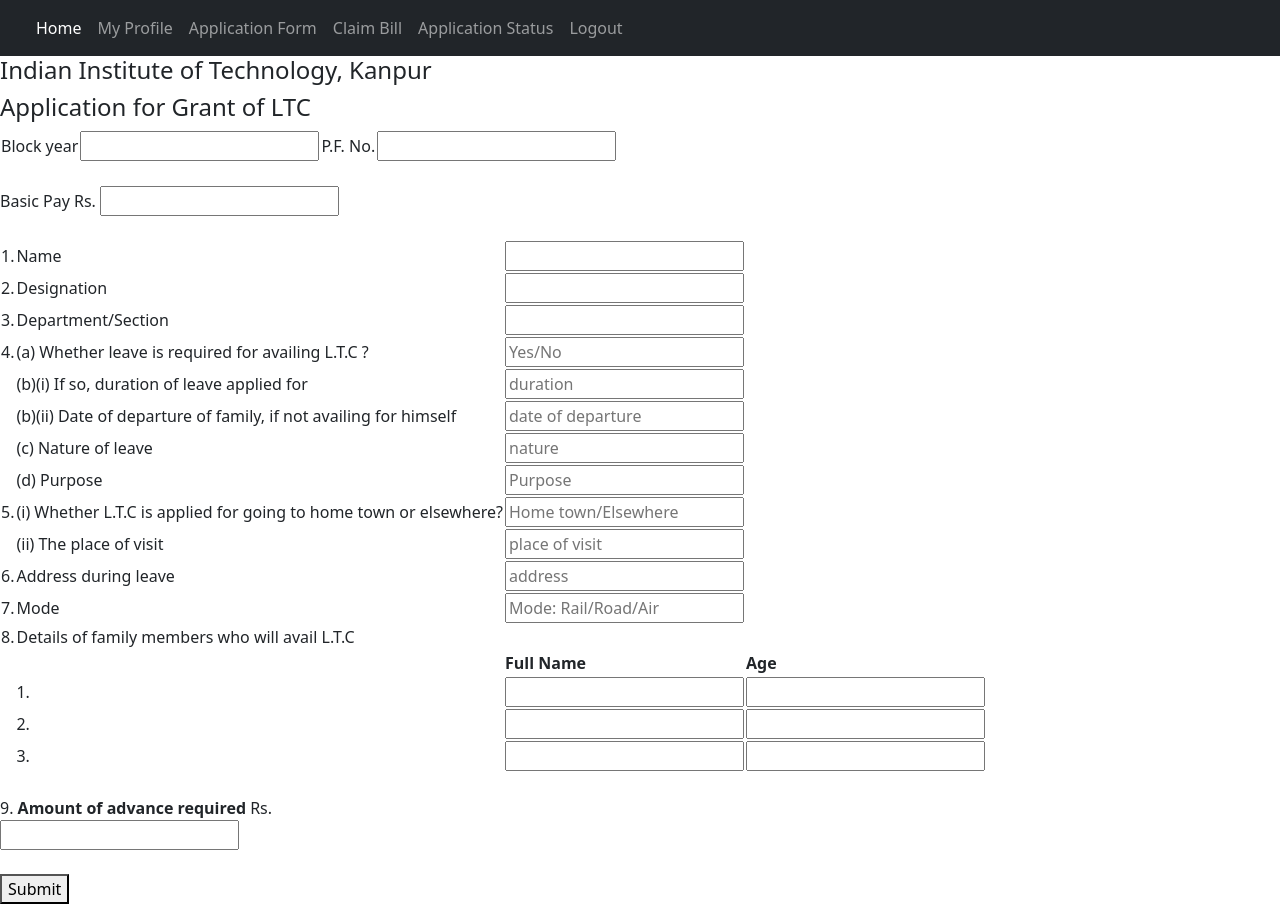
After one commit to mohitg20/TA-Reimbursement-Project, a Django app: page /application_form in a window 1280 px wide. The commit adds this page. Run offline with Django 4.2, Linux system fonts and the light colour scheme; some libraries are stand-ins or nearby versions.

Commit message:
added application form

```diff
--- a/TA_reimbursementProject/home/urls.py
+++ b/TA_reimbursementProject/home/urls.py
@@ -10,6 +10,8 @@ urlpatterns = [
     path('user_profile',views.user_profile, name="user_profile" ),
     path('form',views.form, name="form" ),
     path('home',views.home, name="home" ),
+    path('application_status',views.status, name="application_status" ),
+    path('application_form',views.application, name="application_form" ),
     # add forget password
 
 ]
--- a/TA_reimbursementProject/home/views.py
+++ b/TA_reimbursementProject/home/views.py
@@ -51,7 +51,11 @@ def home(request):
     }
     return render(request,'home.html',context)
 
-
+def status(request):
+    context={
+        'user':request.user
+    }
+    return render(request,'status.html',context)
 
 def form(request):
     if request.method =="POST":
@@ -147,3 +151,32 @@ def user_profile(request):
         user=User_profile(name=name, email=email, rollno=rollno, designation=designation,department=department,bankname=bankname,ACtype=ACtype,AC=AC,IFSC=IFSC,aadhar=aadhar,mobile=mobile)
         user.save()
     return render(request,'user_profile.html',context={'user':request.user})
+
+
+def application(request):
+    if request.method =="POST":
+        block_yr=request.POST.get('block_yr')
+        joining=request.POST.get('joining')
+        basic_pay=request.POST.get('basic_pay')
+        Name=request.POST.get('Name')
+        Designation=request.POST.get('Designation')
+        section=request.POST.get('section')
+        avail=request.POST.get('avail')
+        duration=request.POST.get('duration')
+        departure=request.POST.get('departure')
+        nature=request.POST.get('nature')
+        Purpose=request.POST.get('Purpose')
+        place=request.POST.get('place')
+        place1=request.POST.get('place1')
+        address=request.POST.get('address')
+        mode=request.POST.get('mode')
+        Name1=request.POST.get('Name1')
+        Age1=request.POST.get('Age1')
+        Name2=request.POST.get('Name2')
+        Age2=request.POST.get('Age2')
+        Name3=request.POST.get('Name3')
+        Age3=request.POST.get('Age3')
+        advance=request.POST.get('advance')
+        application=Application(block_yr=block_yr,joining=joining,basic_pay=basic_pay,Name=Name,Designation=Designation,section=section,avail=avail,duration=duration,departure=departure,nature=nature,Purpose=Purpose,place=place,place1=place1,address=address,mode=mode,Name1=Name1,Age1=Age1,Name2=Name2,Age2=Age2,Name3=Name3,Age3=Age3,advance=advance)
+        application.save()
+    return render(request,'application.html')
--- /dev/null
+++ b/TA_reimbursementProject/templates/application.html
@@ -0,0 +1,291 @@
+{% extends 'base.html' %}
+
+{% block body %}
+<h4>Indian Institute of Technology, Kanpur</h4>
+<h4>
+    Application for Grant of LTC
+</h4>
+
+<form method="POST" action="/application" >
+    {% csrf_token %}
+
+<table>
+    <tr>
+        <td>
+            Block year
+        </td>
+        <td>
+            <div class="form-group">
+                <input type="number" id="block_yr" name="block_yr">
+            </div>
+        </td>
+        <td>
+            P.F. No.
+        </td>
+        <td>
+            <div class="form-group">
+                <input type="number" id="joining" name="joining">
+            </div>
+        </td>
+    </tr>
+</table>
+<br>
+<div class="form-group">
+    <label for="Basic Pay Rs.">Basic Pay Rs.</label>
+    <input type="number" id="basic_pay" name="basic_pay">
+</div>
+<br>
+<table>
+    <tr>
+        <td>
+            1.
+        </td>
+        <td>
+            Name
+        </td>
+        <td>
+            <div class="form-group">
+                <input type="text" id="Name" name="Name">
+            </div>
+        </td>
+    </tr>
+    <tr>
+        <td>
+            2.
+        </td>
+        <td>
+            Designation
+        </td>
+        <td>
+            <div class="form-group">
+                <input type="text" id="Designation" name="Designation">
+            </div>
+        </td>
+    </tr>
+    <tr>
+        <td>
+            3.
+        </td>
+        <td>
+            Department/Section
+        </td>
+        <td>
+            <div class="form-group">
+                <input type="text" id="section" name="section">
+            </div>
+        </td>
+    </tr>
+    <tr>
+        <td>
+            4.
+        </td>
+        <td>
+            (a) Whether leave is required for availing L.T.C ?
+        </td>
+        <td>
+            <div class="form-group">
+                <input type="text" id="avail" name="avail" placeholder="Yes/No">
+            </div>
+        </td>
+    </tr>
+    <tr>
+        <td>
+
+        </td>
+        <td>
+            (b)(i) If so, duration of leave applied for
+        </td>
+        <td>
+            <div class="form-group">
+                <input type="number" id="duration" name="duration" placeholder="duration">
+            </div>
+        </td>
+    </tr>
+    <tr>
+        <td>
+
+        </td>
+        <td>
+            (b)(ii) Date of departure of family, if not availing for himself
+        </td>
+        <td>
+            <div class="form-group">
+                <input type="number" id="departure" name="departure" placeholder="date of departure">
+            </div>
+        </td>
+    </tr>
+    <tr>
+        <td>
+
+        </td>
+        <td>
+            (c) Nature of leave
+        </td>
+        <td>
+            <div class="form-group">
+                <input type="text" id="nature" name="nature" placeholder="nature">
+            </div>
+        </td>
+    </tr>
+    <tr>
+        <td>
+
+        </td>
+        <td>
+            (d) Purpose
+        </td>
+        <td>
+            <div class="form-group">
+                <input type="text" id="Purpose" name="Purpose" placeholder="Purpose">
+            </div>
+        </td>
+    </tr>
+    <tr>
+        <td>
+            5.
+        </td>
+        <td>
+            (i) Whether L.T.C is applied for going to home town or elsewhere?
+        </td>
+        <td>
+            <div class="form-group">
+                <input type="text" id="place" name="place" placeholder="Home town/Elsewhere">
+            </div>
+        </td>
+    </tr>
+    <tr>
+        <td>
+
+        </td>
+        <td>
+            (ii) The place of visit
+        </td>
+        <td>
+            <div class="form-group">
+                <input type="text" id="place1" name="place1" placeholder="place of visit">
+            </div>
+        </td>
+    </tr>
+    <tr>
+        <td>
+           6.
+        </td>
+        <td>
+            Address during leave
+        </td>
+        <td>
+            <div class="form-group">
+                <input type="text" id="address" name="address" placeholder="address">
+            </div>
+        </td>
+    </tr>
+    <tr>
+        <td>
+           7.
+        </td>
+        <td>
+            Mode
+        </td>
+        <td>
+            <div class="form-group">
+                <input type="text" id="mode" name="mode" placeholder="Mode: Rail/Road/Air">
+            </div>
+        </td>
+    </tr>
+    <tr>
+        <td>
+           8.
+        </td>
+        <td>
+            Details of family members who will avail L.T.C
+        </td>
+
+    </tr>
+    <tr>
+        <th>
+
+        </th>
+        <th>
+
+        </th>
+        <th>
+            Full Name
+        </th>
+        <th>
+            Age
+        </th>
+    </tr>
+    <tr>
+        <td>
+
+        </td>
+        <td>
+            1.
+        </td>
+        <td>
+            <div class="form-group">
+                <input type="name" id="Name1" name="Name1" >
+            </div>
+        </td>
+        <td>
+            <div class="form-group">
+                <input type="number" id="Age1" name="Age1" >
+            </div>
+        </td>
+    </tr>
+    <tr>
+        <td>
+
+        </td>
+        <td>
+            2.
+        </td>
+        <td>
+            <div class="form-group">
+                <input type="name" id="Name2" name="Name2" >
+            </div>
+        </td>
+        <td>
+            <div class="form-group">
+                <input type="number" id="Age2" name="Age2" >
+            </div>
+        </td>
+    </tr>
+    <tr>
+        <td>
+
+        </td>
+        <td>
+            3.
+        </td>
+        <td>
+            <div class="form-group">
+                <input type="name" id="Name3" name="Name3" >
+            </div>
+        </td>
+        <td>
+            <div class="form-group">
+                <input type="number" id="Age3" name="Age3" >
+            </div>
+        </td>
+    </tr>
+</table>
+<br>
+<span>
+    9.
+</span>
+<span><strong>
+     Amount of advance required
+</strong></span>
+<span>
+    Rs.
+    <div class="form-group">
+        <input type="number" id="advance" name="advance" >
+    </div>
+</span>
+
+
+<br>
+<button type="submit">Submit</button>
+</form>
+{% endblock body %}
--- a/TA_reimbursementProject/templates/base.html
+++ b/TA_reimbursementProject/templates/base.html
@@ -24,13 +24,13 @@
           <a class="nav-link" href="/user_profile">My Profile</a>
         </li>
         <li class="nav-item">
-          <a class="nav-link" href="#">Application Form</a>
+          <a class="nav-link" href="/application_form">Application Form</a>
         </li>
         <li class="nav-item">
             <a class="nav-link" href="/form">Claim Bill</a>
           </li>
         <li class="nav-item">
-          <a class="nav-link" href="#">Application Status</a>
+          <a class="nav-link" href="/application_status">Application Status</a>
         </li>
         <li class="nav-item">
           <a class="nav-link" href="/logout">Logout</a>
--- /dev/null
+++ b/TA_reimbursementProject/templates/status.html
@@ -0,0 +1,5 @@
+{% extends 'base.html' %}
+{% block title %} Home {% endblock title %}
+{% block body %}
+<h1>Welcome {{user.email}} ! You can view the status of your application here.</h1>
+{% endblock body %}
```
Also changed, not shown: TA_reimbursementProject/home/models.py (+24 -0 lines), TA_reimbursementProject/db.sqlite3, TA_reimbursementProject/home/migrations/0002_application.py (added).
